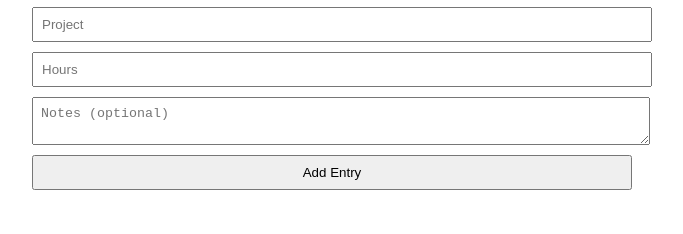
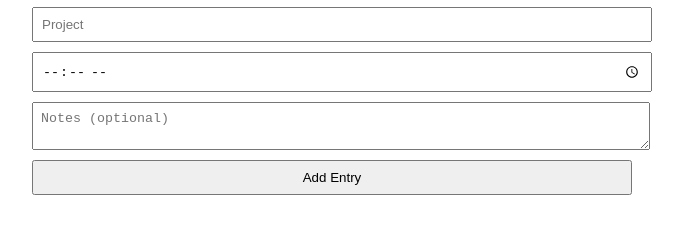
Before and after one commit to NeTypi/timesheet, a plain HTML site: page index.html in a window 1280 px wide. Shown: the part 140-374 px from the top of the page, without its empty margins (308-991 px from the left). Drawn offline with Linux system fonts and the light colour scheme.

Commit message:
Update index.html

```diff
--- a/index.html
+++ b/index.html
@@ -16,7 +16,7 @@
 
   <input type="date" id="date" required>
   <input type="text" id="project" placeholder="Project" required>
-  <input type="number" id="hours" placeholder="Hours" required>
+  <input type="time" id="hours" placeholder="Hours" required>
   <textarea id="notes" placeholder="Notes (optional)"></textarea>
   <button onclick="addEntry()">Add Entry</button>
 
```
